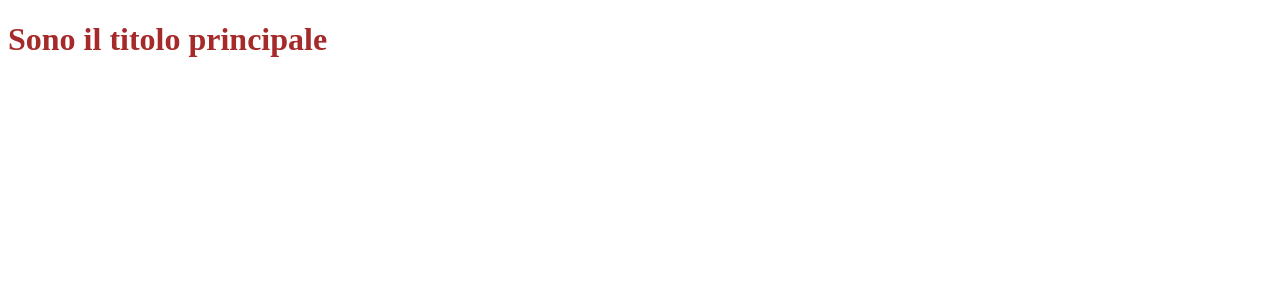
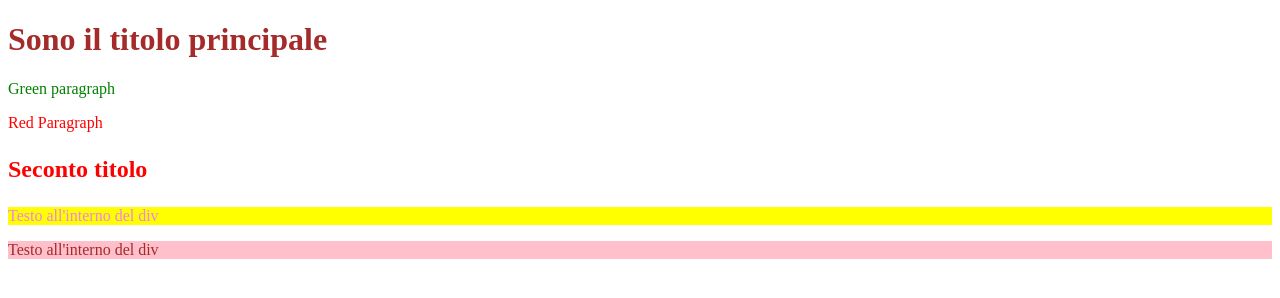
Before and after one commit to serena-peschiaroli/css-intro-examples-1, a plain HTML site: page index.html in a window 1280 px wide. Drawn offline with Linux system fonts and the light colour scheme.

Commit message:
Add: selettori

```diff
--- a/css/style.css
+++ b/css/style.css
@@ -1,3 +1,34 @@
 #main-title {
     color: brown;
 }
+/*selettore del gat -> seleziona tutti i p*/
+p {
+    color: green;
+}
+/* seleziona tutti gli elementi con class=red-text */
+.red-text{
+    color: red;
+
+}
+
+.big-text {
+    font-size: 24px;
+}
+
+/* inner-text nel yellow deve essere di colore viola */
+/* inner text nel pink deve essere di colore marrone */
+
+.yellow {
+    background-color: yellow;
+}
+.yellow .inner-text {
+    color: violet;
+}
+
+.pink {
+    background-color: pink;
+}
+
+.pink .inner-text {
+    color: brown;
+}
--- a/index.html
+++ b/index.html
@@ -14,5 +14,21 @@
     <!-- oppure style tag
     style <h1 style="color: red;> bla bla </h1>" -->
     <h1 id="main-title">Sono il titolo principale</h1>
+    <!-- #=id identificatore univoco nella pag html
+id si utilizza molto raramente perché un id può essere utilizzato una sola volta nella pagina, da usare con javascript, con css meglio utilizzare la classe-->
+
+    <p>Green paragraph</p>
+
+    <p class="red-text">Red Paragraph</p>
+
+    <h3 class="red-text big-text">Seconto titolo</h3>
+
+    <div class="yellow">
+        <p class="inner-text">Testo all'interno del div</p>
+    </div>
+    <div class="pink">
+        <p class="inner-text">Testo all'interno del div</p>
+    </div>
+
 </body>
 </html>
```
